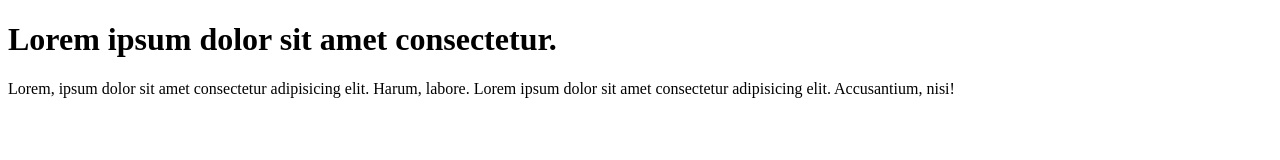
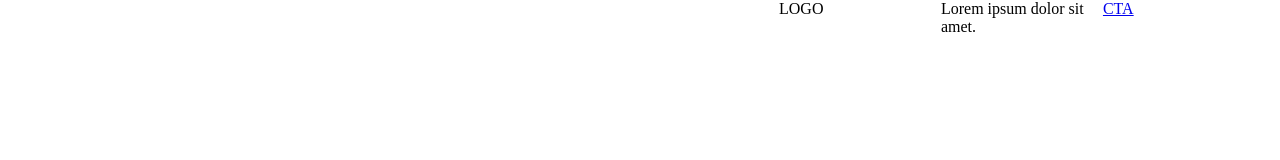
Before and after one commit to mohonaeastern37/landing-page-wireframe, a plain HTML site: page index.html in a window 1280 px wide. Drawn offline with Linux system fonts and the light colour scheme.

Commit message:
flex, container started

```diff
--- /dev/null
+++ b/inc/style.css
@@ -0,0 +1,62 @@
+/* global */
+*{
+    margin: 0;
+    box-sizing: border-box;
+}
+/*  Framework */
+
+/* container */
+.container  {
+    width: 100%;
+    padding-left: 15px;
+    padding-right: 15px;
+    margin-left: auto;
+    margin-left: auto;
+    /* margin-inline: auto; */
+}
+
+@media (min-width: 576px) {
+    .container {
+        max-width: 516px;
+    }
+}
+
+@media (min-width: 768px) {
+    .container {
+        max-width: 516px;
+    }
+}
+@media (min-width: 992px) {
+    .container {
+        max-width: 960px;
+    }
+}
+@media (min-width: 1200px) {
+    .container {
+        max-width: 1170px;
+    }
+}
+
+/* flex */
+
+.flex {
+display: flex;
+flex-wrap: wrap;
+}
+@media (min-width: 576px) {
+    .container {
+        max-width: 516px;
+    }
+}
+
+@media (min-width: 768px) {
+    .flex-md-4 {
+        flex-basis: 33.33%;
+    }
+}
+/* header start */
+.header {
+
+    background-color: #fff;
+    box-shadow: 0px 0px 0px 0px;
+}
--- a/index.html
+++ b/index.html
@@ -8,13 +8,27 @@
 
     <title>Landing Page</title>
     <meta name="description" content="Landing page's description" />
+    <link rel="stylesheet" href="inc/style.css" />
   </head>
   <body>
-    <h1>Lorem ipsum dolor sit amet consectetur.</h1>
-    <p>
-      Lorem, ipsum dolor sit amet consectetur adipisicing elit. Harum, labore.
-      Lorem ipsum dolor sit amet consectetur adipisicing elit. Accusantium,
-      nisi!
-    </p>
+    <header>
+      <div class="container">
+        <div class="flex">
+          <div class="flex-md-4">
+            <div class="logo">
+              <span class="logo-img">LOGO</span>
+            </div>
+          </div>
+          <div class="flex-md-4">
+            <div class="midddle-text">Lorem ipsum dolor sit amet.</div>
+          </div>
+          <div class="flex-md-4">
+            <div class="btn">
+              <a href="#">CTA</a>
+            </div>
+          </div>
+        </div>
+      </div>
+    </header>
   </body>
 </html>
```
